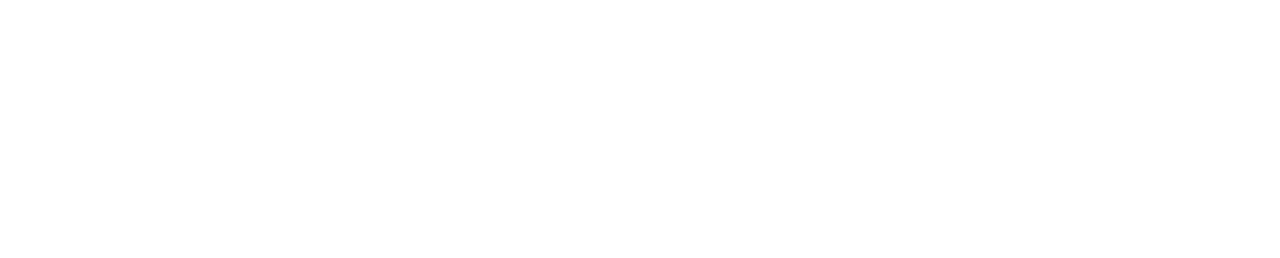
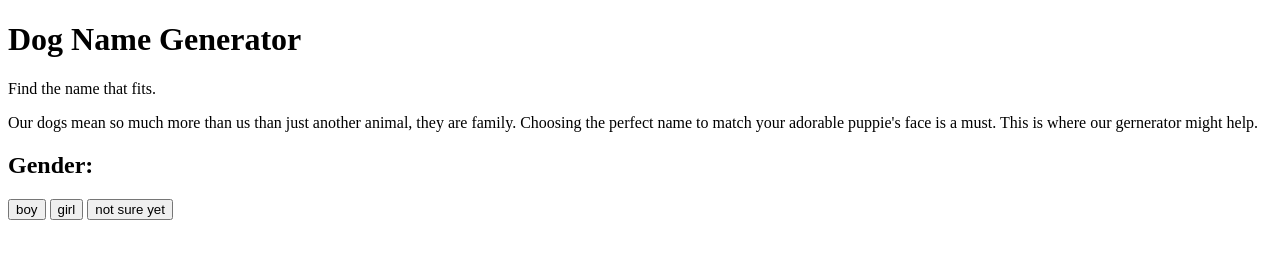
Before and after one commit to marionsy/meet-your-new-bestfriend, a plain HTML site: page index.html in a window 1280 px wide. Drawn offline with Linux system fonts and the light colour scheme.

Commit message:
stock-images

```diff
--- a/index.html
+++ b/index.html
@@ -6,7 +6,29 @@
     <meta name="viewport" content="width=device-width, initial-scale=1.0">
     <title>Meet Your New Bestfriend</title>
 </head>
+
 <body>
+    <header>
+        <H1>Dog Name Generator</H1>
+        <p>
+         Find the name that fits.
+        </p>
+        <p>
+          Our dogs mean so much more than us than just another animal, they are family. Choosing the perfect name to match your adorable puppie's face is a must. This is where our gernerator might help.
+        </p>
+    </header>
+
+    <main>
+        <section class="buttons">
+            <h2>Gender:</h2>
+            <button class="gender-buttons">boy</button>
+            <button class="gender-buttons">girl</button>
+            <button class="gender-buttons">not sure yet</button>
+        </section>
+    </main>
+
+    <footer>
+    </footer>
 
 </body>
 </html>
```
Also changed, not shown: assets/images/image_1.png (added), assets/images/image_3.png (added), assets/images/image_5.png (added), assets/images/logo_1.png (added), assets/images/logo_2.png (added), 7 other files.
